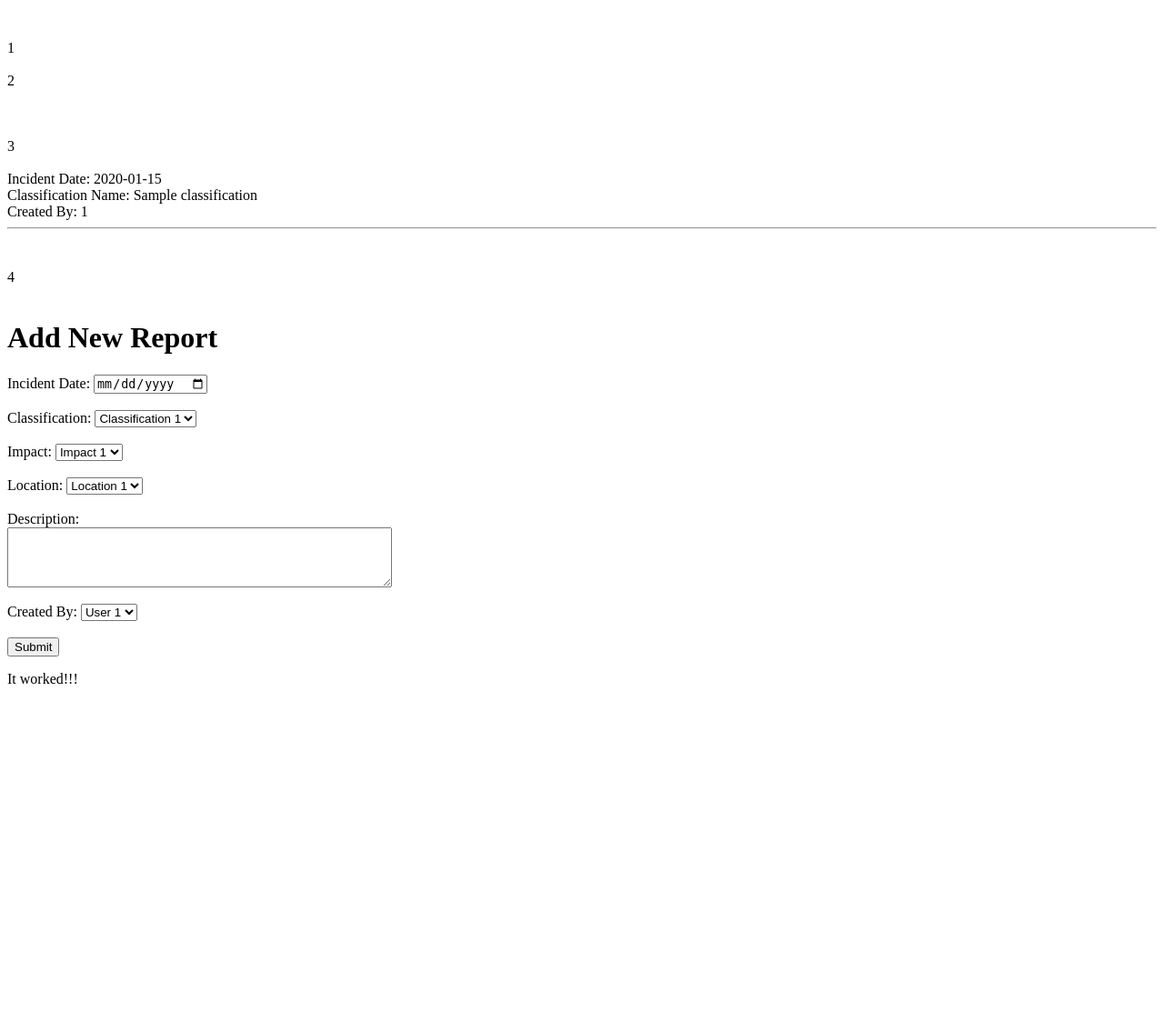
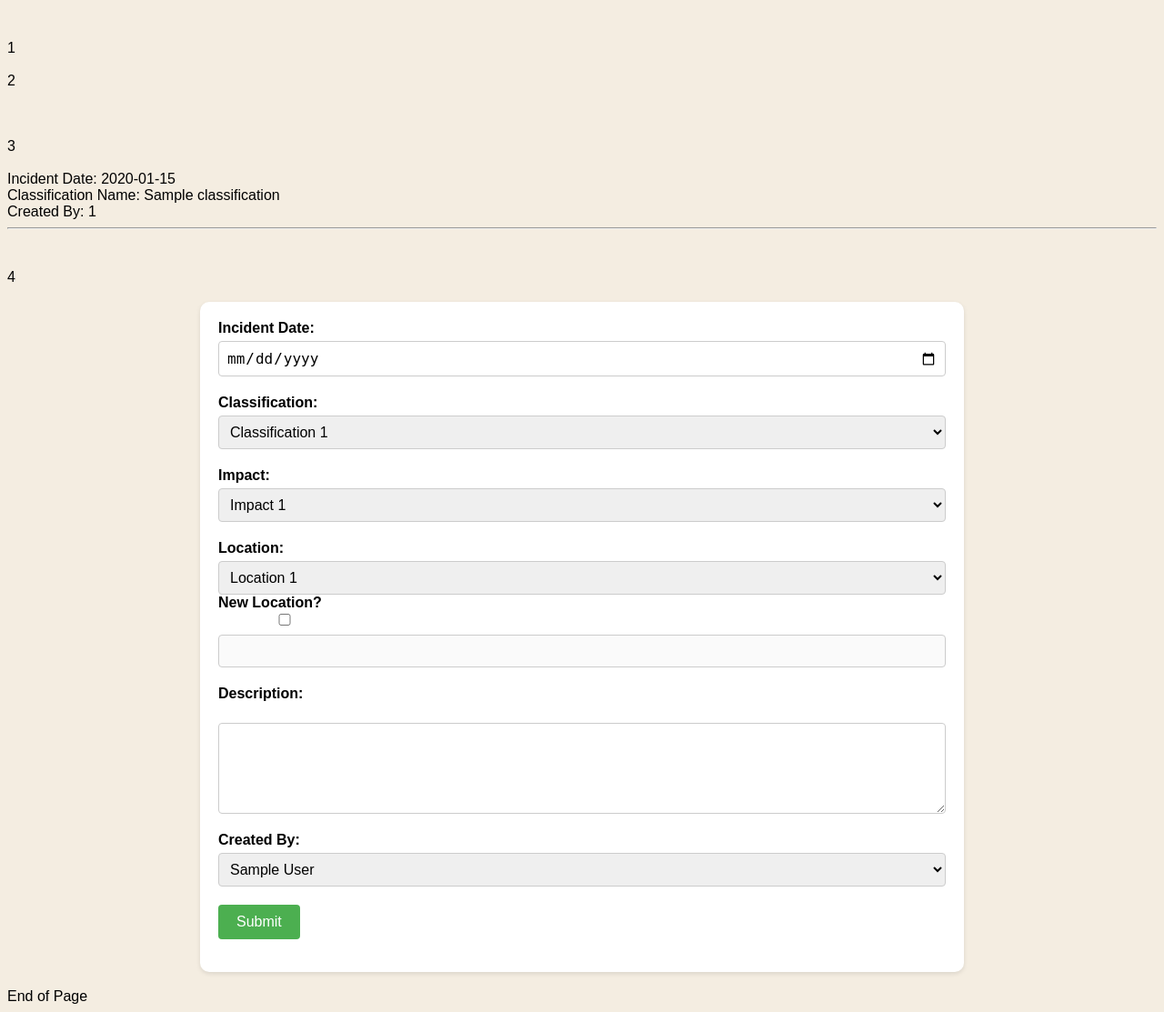
Before and after one commit to mcragg9/Database, a PHP site: page / in a window 1280 px wide. Shown: the whole page at 91% size. Before the commit the page ends 752 px from the top, so only its background shows below. Run offline with PHP 8.4, Linux system fonts and the light colour scheme; tables that the repository leaves empty hold one stand-in row (values such as "Sample post").

Commit message:
updated css and some index page layouts

```diff
--- /dev/null
+++ b/__NewDB/index.css
@@ -0,0 +1,65 @@
+/* Style for index.php page */
+
+body {
+    background-color: #f4ede1; /* Light tan background color */
+    font-family: Arial, sans-serif;
+}
+
+.container {
+    max-width: 800px;
+    margin: 0 auto;
+    padding: 20px;
+    background-color: #fff;
+    border-radius: 10px;
+    box-shadow: 0 2px 5px rgba(0, 0, 0, 0.1);
+}
+
+.form-group {
+    margin-bottom: 20px;
+}
+
+.form-group label {
+    display: block;
+    font-weight: bold;
+    margin-bottom: 5px;
+}
+
+.form-group input,
+.form-group select,
+.form-group textarea {
+    width: 100%;
+    padding: 8px;
+    border: 1px solid #ccc;
+    border-radius: 4px;
+    box-sizing: border-box;
+    font-size: 16px;
+}
+
+.form-group textarea {
+    height: 100px;
+}
+
+.checkbox-group label {
+    display: inline-block;
+    margin-right: 10px;
+}
+
+.checkbox-group input[type="checkbox"] {
+    display: inline-block;
+    margin-bottom: 5px;
+    vertical-align: middle; /* Align checkbox with text */
+}
+
+.submit-button {
+    background-color: #4caf50;
+    color: #fff;
+    border: none;
+    border-radius: 4px;
+    cursor: pointer;
+    font-size: 16px;
+    padding: 10px 20px;
+}
+
+.submit-button:hover {
+    background-color: #45a049;
+}
--- a/__NewDB/index.php
+++ b/__NewDB/index.php
@@ -47,54 +47,96 @@
 <!DOCTYPE html>
 <html lang="en">
 <head>
+    <link rel="stylesheet" href="index.css">
     <meta charset="UTF-8">
     <meta name="viewport" content="width=device-width, initial-scale=1.0">
-    <title>Add New Report</title>
+    <title>Report Form</title>
+
 </head>
 <body>
-
-<h1>Add New Report</h1>
-
+    <div class="container">
         <form action="insert_reports.php" method="post">
 
+            <div class="form-group">
                 <label for="incident_date">Incident Date:</label>
-    <input type="date" id="incident_date" name="incident_date" required><br><br>
+                <input type="date" id="incident_date" name="incident_date" required>
+            </div>
 
+            <div class="form-group">
                 <label for="classification_id">Classification:</label>
                 <select id="classification_id" name="classification_id" required>
                     <option value="1">Classification 1</option>
                     <option value="2">Classification 2</option>
                     <!-- Add more options as needed from your database -->
-    </select><br><br>
+                </select>
+            </div>
 
+            <div class="form-group">
                 <label for="impact_id">Impact:</label>
                 <select id="impact_id" name="impact_id" required>
                     <option value="1">Impact 1</option>
                     <option value="2">Impact 2</option>
                     <!-- Add more options as needed from your database -->
-    </select><br><br>
+                </select>
+            </div>
 
+            <div class="form-group checkbox-group">
                 <label for="location_id">Location:</label>
                 <select id="location_id" name="location_id" required>
                     <option value="1">Location 1</option>
                     <option value="2">Location 2</option>
                     <!-- Add more options as needed from your database -->
-    </select><br><br>
+                </select>
+                <label for="new_location_checkbox">
+                    New Location?
+                    <input type="checkbox" id="new_location_checkbox">
+                </label>
+                <input type="text" id="new_location" name="new_location" disabled>
+            </div>
 
+            <div class="form-group">
                 <label for="description">Description:</label><br>
-    <textarea id="description" name="description" rows="4" cols="50" required></textarea><br><br>
+                <textarea id="description" name="description" rows="4" cols="50" required></textarea>
+            </div>
 
+            <div class="form-group">
                 <label for="created_by">Created By:</label>
                 <select id="created_by" name="created_by" required>
-        <option value="1">User 1</option>
-        <option value="2">User 2</option>
-        <!-- Add more options as needed from your database -->
-    </select><br><br>
+                    <?php
+                        $dsn = 'mysql:host=localhost;dbname=tracker';
+                        $username = 'root';
+                        $password = '';
 
-    <input type="submit" value="Submit">
+                        try {
+                            $db = new PDO($dsn, $username, $password);
+                        } catch (PDOException $e) {
+                            echo "Connection failed: " . $e->getMessage();
+                            exit();
+                        }
+
+                        $stmt = $db->query("SELECT * FROM users");
+
+                        while ($row = $stmt->fetch(PDO::FETCH_ASSOC)) {
+                            echo "<option value=\"{$row['user_id']}\">{$row['FirstName']} {$row['LastName']}</option>";
+                        }
+                    ?>
+                </select>
+            </div>
+
+            <input type="submit" class="submit-button" value="Submit">
 
         </form>
+    </div>
 
+    <script>
+        document.getElementById('new_location_checkbox').addEventListener('change', function() {
+            var newLocationInput = document.getElementById('new_location');
+            newLocationInput.disabled = !this.checked;
+            if (!this.checked) {
+                newLocationInput.value = '';
+            }
+        });
+    </script>
 </body>
 </html>
 
@@ -102,4 +144,5 @@
 
 
 
-It worked!!!
+</br>
+End of Page
```
Also changed, not shown: __NewDB/insert_reports.php (+7 -7 lines). Lines whose indentation alone changed are shown as unchanged.
